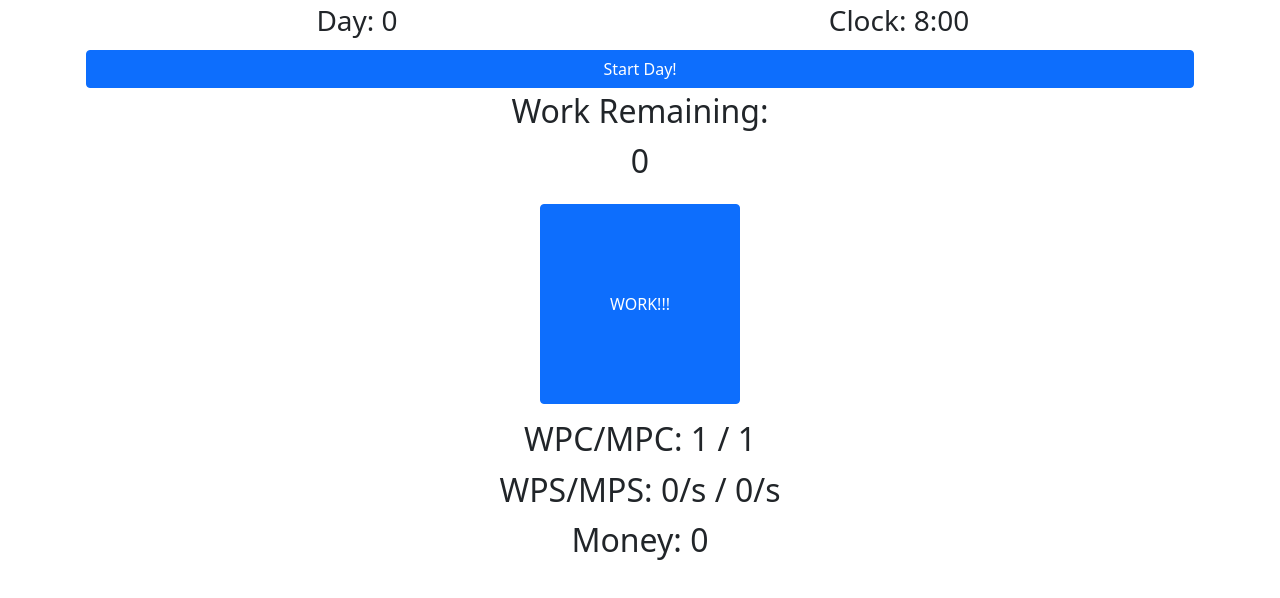
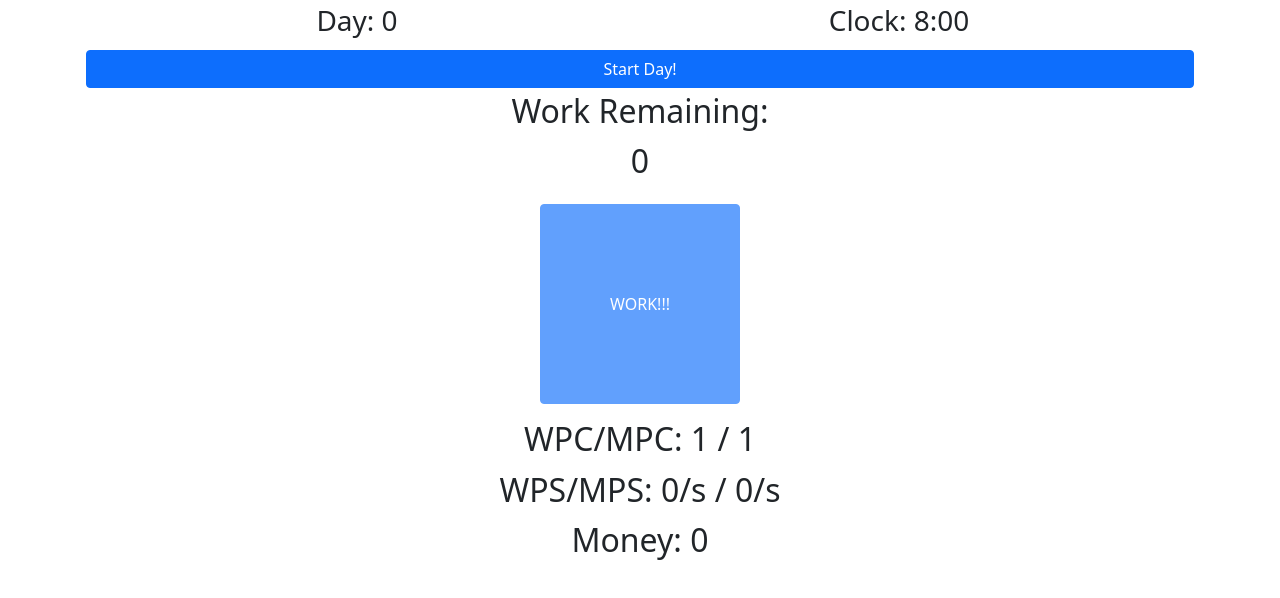
Before and after one commit to Pepice23/zafi-vue-alpha, a Vue app: page /office in a window 1280 px wide. Shown: the top 598 px of the page. Built offline with nearby package versions, Linux system fonts and the light colour scheme.

Commit message:
added disable condition if work has been done

```diff
--- a/src/components/office/BigWorkButton.vue
+++ b/src/components/office/BigWorkButton.vue
@@ -1,5 +1,9 @@
 <template>
-  <button class="btn btn-primary big-work-button" @click="officeStore.doWork">
+  <button
+    class="btn btn-primary big-work-button"
+    @click="officeStore.doWork"
+    :disabled="officeStore.workToBeDone <= 0"
+  >
     WORK!!!
   </button>
 </template>
```
